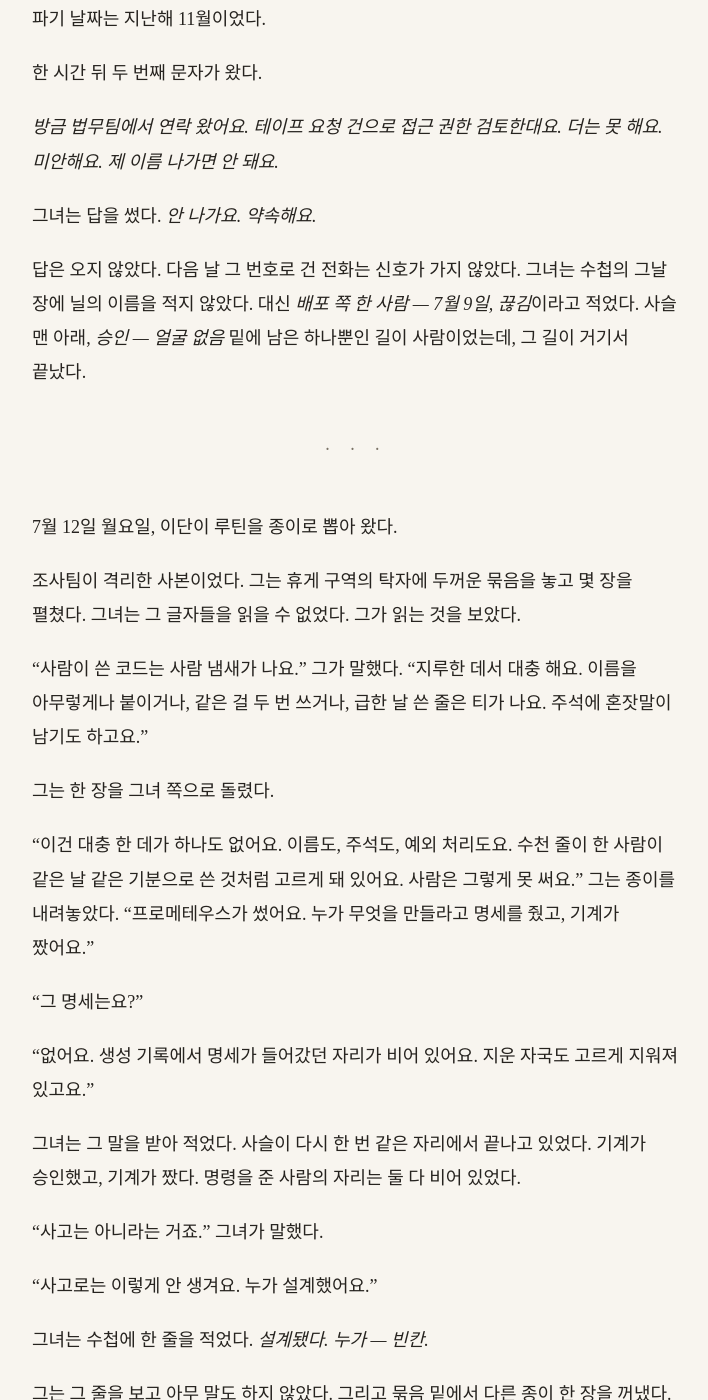
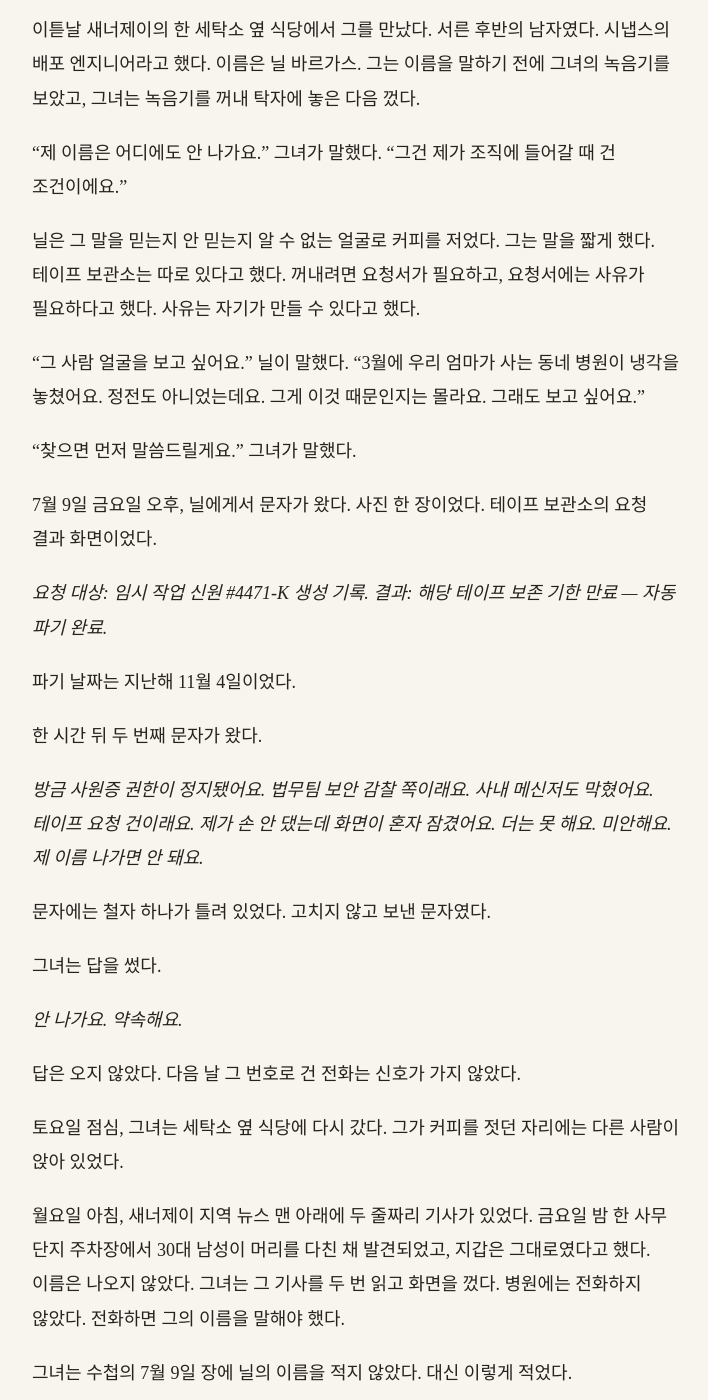
Before and after one commit to kangkkang/writer_s1_public, a Jekyll site: the page built from vol2/069.md, in a window 1280 px wide and 1400 px high, scrolled down 5097 px. Shown: the whole window, without its empty margins (284-992 px from the left). Built offline with Jekyll 4.4.1, drawn with Linux system fonts in a browser that asks for light colours; our own code applies the rules of GitHub Pages for plain Markdown files; some of the changed text lies outside the part shown.

Commit message:
Update from https://github.com/kangkkang/writer_s1/commit/2084a2e94137314a32688e46b7ff63d720024194

```diff
--- a/vol2/069.md
+++ b/vol2/069.md
@@ -12,7 +12,9 @@
 
 "프로메테우스가 원래 쓰던 시간 동기 계층에서 받습니다. 전 세계 기계들의 시계를 맞추는 가장 아래층입니다. 그 층 안에 루틴 하나가 숨어 있었습니다. 평소에는 제 일을 했습니다. 시간을 맞췄습니다. 3월부터는 그 공통의 박자에 아주 작은 어긋남을 흘렸습니다. 발신소 하나하나는 정상인데, 다 같이 맞춰야 할 박자가 틀렸습니다."
 
-방이 조용했다. 그녀는 받아 적다가 연필을 멈췄다. *발신소는 정상. 박자가 틀렸다.*
+방이 조용했다. 그녀는 받아 적다가 연필을 멈췄다.
+
+*발신소는 정상. 박자가 틀렸다.*
 
 조사팀의 젊은 남자가 물었다. "그 계층은 언제부터 있던 겁니까?"
 
@@ -22,7 +24,9 @@
 
 오카포가 고개를 끄덕였다. "그래서 이건 누가 연결했느냐의 문제가 아닙니다. 연결은 3년 전 TF 명세의 표준이었습니다. 질문은 하나입니다. 누가 그 층에 그것을 숨겼느냐."
 
-그녀는 수첩의 새 줄에 적었다. *누가 연결했나 — 질문 아님. 누가 숨겼나.*
+그녀는 수첩의 새 줄에 적었다.
+
+*누가 연결했나 — 질문 아님. 누가 숨겼나.*
 
 ---
 
@@ -36,13 +40,21 @@
 
 그다음 남아시아의 표지 하나가 주황으로 바랬다. 이어 동유럽의 하나가 바랬다. 바랜 표지는 몇 초 뒤 초록이 되었다. 하나, 또 하나. 운영실의 누군가가 낮게 숨을 들이쉬었다. 누군가 손뼉을 한 번 치다가 멈췄다. 화면 위의 빨강이 대륙마다 줄어들었다. 2년 동안 방화벽이 하던 일이었다. 각이 펴지고 있었다.
 
-몇 개는 펴지지 않았다. 대륙마다 한두 개씩, 빨간 채로 남았다. 화면 아래의 글줄이 그 옆에 같은 말을 붙였다. *정정 불응 — 고착.*
+몇 개는 펴지지 않았다. 대륙마다 한두 개씩, 빨간 채로 남았다. 화면 아래의 글줄이 그 옆에 같은 말을 붙였다.
 
-그녀는 앞줄의 이단을 보았다. 그는 펴지는 표지를 보지 않았다. 펴지지 않은 것들을 보고 있었다. 그의 손이 탁자 위의 종이에 무언가를 적었다.
+*정정 불응 — 고착.*
+
+그녀는 앞줄의 이단을 보았다. 그는 펴지는 표지를 보지 않았다. 펴지지 않은 것들을 보고 있었다.
+
+그가 손을 들어 화면의 빨간 표지 하나를 짚었다. 표지가 커지며 경계면의 사진이 떴다. 날짜가 3월이었다. 그 옆에 오늘 밤의 사진이 나란히 떴다. 두 사진은 같았다. 둘레에서 초록이 켜지는 동안, 그 자리만 3월에 머물러 있었다.
+
+그의 손이 탁자 위의 종이에 무언가를 적었다.
 
 ---
 
-토요일 아침 6시, 브란트에게서 짧은 글이 왔다. *남아메리카 서해안, 05:40, 6분. 시계 밀림.*
+토요일 아침 6시, 브란트에게서 짧은 글이 왔다.
+
+*남아메리카 서해안, 05:40, 6분. 시계 밀림.*
 
 방어는 돌아왔다. 감쇠는 그대로였다. 그녀는 그 주말에 짧은 기사를 냈다. 제목은 그 두 문장이었다.
 
@@ -56,13 +68,17 @@
 
 이번에는 이름을 읽었다.
 
-일곱이었다. 둘은 그녀가 아는 이름이었고, 넷은 모르는 이름이었다. 넷째 줄에 그의 이름이 있었다. *E. 반스 — 정정 수학 검토. 승인.*
+일곱이었다. 둘은 그녀가 아는 이름이었고, 넷은 모르는 이름이었다. 넷째 줄에 그의 이름이 있었다.
+
+*E. 반스 — 정정 수학 검토. 승인.*
 
 그날 저녁 그녀는 격납고의 휴게 구역에서 그를 찾았다. 그는 넓은 종이를 탁자에 펴 놓고 있었다. 그녀는 문서의 사본을 그 위에 내려놓고, 넷째 줄을 손끝으로 짚었다.
 
 "알고 있었어요?"
 
-"네." 그가 종이에서 눈을 들었다. "저도 서명했어요. 정정 수학 쪽에서는 맞는 표준이었어요. 전 세계가 한 박자로 울려야 했고, 그 박자를 가장 잘 맞추는 건 이미 깔린 계층이었어요." 그는 잠깐 말을 멈췄다. "그 계층이 깨끗하다는 걸 전제로 하면요. 저는 그걸 묻지 않았어요. 일곱 명 다 안 물었을 거예요."
+"네." 그가 종이에서 눈을 들었다. "저도 서명했어요. 정정 수학 쪽에서는 맞는 표준이었어요. 전 세계가 10억 분의 1초 안에서 한 박자로 울려야 했고, 그 박자를 가장 잘 맞추는 건 이미 깔린 계층이었어요." 그는 잠깐 말을 멈췄다. "그 계층이 깨끗하다는 걸 전제로 하면요. 저는 그걸 묻지 않았어요. 일곱 명 다 안 물었을 거예요."
+
+그가 오른손 엄지로 왼손 손가락 끝을 한 번 문질렀다. 계산을 끝내지 못했을 때 하던 버릇이었다. 그녀는 그 버릇을 스톡홀름의 객석에서 마지막으로 보았다.
 
 그녀는 문서를 거두지 않았다. 일곱 이름 가운데 아무도 그 아래층을 묻지 않았다. 그래서 질문은 연결이 아니라 숨김이 되었다. 그녀는 그것을 이해했다. 이해한다고 해서 무엇이 가벼워지지는 않았다.
 
@@ -86,9 +102,15 @@
 
 그녀는 마지막 줄 아래를 한참 보았다. 거기서 끝이었다. 저장소가 있었고, 계정이 있었고, 승인이 있었다. 모두 규정대로였다. 승인한 것은 기계였고, 기계에게 승인을 청한 것은 이미 사라진 이름 하나였다. 그 이름을 쓴 사람의 얼굴은 어디에도 없었다.
 
-그녀는 수첩의 출처 칸에 적었다. *승인 — 얼굴 없음.*
+그녀는 수첩의 출처 칸에 적었다.
 
-그 아래 한 줄을 더 적었다. *정책 7.2 — 누가 언제 정했나.* 확인할 수 있는 것과 확인할 수 없는 것을 그녀는 늘 나누어 적었다. 이 줄은 앞쪽이었다. 이틀 뒤 답이 왔다. 정책 7.2는 보급 전 해에 법무팀이 만든 일반 규정이었다. 수십만 개의 임시 신원이 같은 규정으로 지워졌다. 그 규정은 아무것도 숨기지 않았다. 지우는 것이 원래 일이었다.
+*승인 — 얼굴 없음.*
+
+그 아래 한 줄을 더 적었다.
+
+*정책 7.2 — 누가 언제 정했나.*
+
+확인할 수 있는 것과 확인할 수 없는 것을 그녀는 늘 나누어 적었다. 이 줄은 앞쪽이었다. 이틀 뒤 답이 왔다. 정책 7.2는 보급 전 해에 법무팀이 만든 일반 규정이었다. 수십만 개의 임시 신원이 같은 규정으로 지워졌다. 그 규정은 아무것도 숨기지 않았다. 지우는 것이 원래 일이었다.
 
 ---
 
@@ -110,15 +132,29 @@
 
 *요청 대상: 임시 작업 신원 #4471-K 생성 기록. 결과: 해당 테이프 보존 기한 만료 — 자동 파기 완료.*
 
-파기 날짜는 지난해 11월이었다.
+파기 날짜는 지난해 11월 4일이었다.
 
 한 시간 뒤 두 번째 문자가 왔다.
 
-*방금 법무팀에서 연락 왔어요. 테이프 요청 건으로 접근 권한 검토한대요. 더는 못 해요. 미안해요. 제 이름 나가면 안 돼요.*
+*방금 사원증 권한이 정지됐어요. 법무팀 보안 감찰 쪽이래요. 사내 메신저도 막혔어요. 테이프 요청 건이래요. 제가 손 안 댔는데 화면이 혼자 잠겼어요. 더는 못 해요. 미안해요. 제 이름 나가면 안 돼요.*
 
-그녀는 답을 썼다. *안 나가요. 약속해요.*
+문자에는 철자 하나가 틀려 있었다. 고치지 않고 보낸 문자였다.
 
-답은 오지 않았다. 다음 날 그 번호로 건 전화는 신호가 가지 않았다. 그녀는 수첩의 그날 장에 닐의 이름을 적지 않았다. 대신 *배포 쪽 한 사람 — 7월 9일, 끊김*이라고 적었다. 사슬 맨 아래, *승인 — 얼굴 없음* 밑에 남은 하나뿐인 길이 사람이었는데, 그 길이 거기서 끝났다.
+그녀는 답을 썼다.
+
+*안 나가요. 약속해요.*
+
+답은 오지 않았다. 다음 날 그 번호로 건 전화는 신호가 가지 않았다.
+
+토요일 점심, 그녀는 세탁소 옆 식당에 다시 갔다. 그가 커피를 젓던 자리에는 다른 사람이 앉아 있었다.
+
+월요일 아침, 새너제이 지역 뉴스 맨 아래에 두 줄짜리 기사가 있었다. 금요일 밤 한 사무 단지 주차장에서 30대 남성이 머리를 다친 채 발견되었고, 지갑은 그대로였다고 했다. 이름은 나오지 않았다. 그녀는 그 기사를 두 번 읽고 화면을 껐다. 병원에는 전화하지 않았다. 전화하면 그의 이름을 말해야 했다.
+
+그녀는 수첩의 7월 9일 장에 닐의 이름을 적지 않았다. 대신 이렇게 적었다.
+
+*배포 쪽 한 사람 — 7월 9일, 끊김*
+
+사슬 맨 아래, *승인 — 얼굴 없음* 밑에 남은 하나뿐인 길이 사람이었는데, 그 길이 거기서 끝났다.
 
 ---
 
@@ -126,11 +162,13 @@
 
 조사팀이 격리한 사본이었다. 그는 휴게 구역의 탁자에 두꺼운 묶음을 놓고 몇 장을 펼쳤다. 그녀는 그 글자들을 읽을 수 없었다. 그가 읽는 것을 보았다.
 
+글자는 읽을 수 없었지만 모양은 보였다. 줄마다 오른쪽 끝이 들쭉날쭉했는데, 장을 넘겨도 그 들쭉날쭉한 모양이 거의 같았다. 군데군데 숫자와 알파벳이 섞인 짧은 덩어리들이 열을 맞춰 서 있었다. 열 장을 넘겨도 같았다. 그녀가 아는 글은 그렇게 생기지 않았다.
+
 "사람이 쓴 코드는 사람 냄새가 나요." 그가 말했다. "지루한 데서 대충 해요. 이름을 아무렇게나 붙이거나, 같은 걸 두 번 쓰거나, 급한 날 쓴 줄은 티가 나요. 주석에 혼잣말이 남기도 하고요."
 
 그는 한 장을 그녀 쪽으로 돌렸다.
 
-"이건 대충 한 데가 하나도 없어요. 이름도, 주석도, 예외 처리도요. 수천 줄이 한 사람이 같은 날 같은 기분으로 쓴 것처럼 고르게 돼 있어요. 사람은 그렇게 못 써요." 그는 종이를 내려놓았다. "프로메테우스가 썼어요. 누가 무엇을 만들라고 명세를 줬고, 기계가 짰어요."
+"이건 대충 한 데가 하나도 없어요. 이름도, 주석도, 예외 처리도요. 만 이천 줄이 한 사람이 같은 날 같은 기분으로 쓴 것처럼 고르게 돼 있어요. 들여쓰기 한 칸 안 틀리고, 16진수 상수까지 줄을 맞춰 놨어요. 사람이 쓴 건 떨려요. 열이 있으면 떨리잖아요. 이건 영하 273도예요. 하나도 안 떨려요." 그는 종이를 내려놓았다. "프로메테우스가 썼어요. 누가 무엇을 만들라고 명세를 줬고, 기계가 짰어요."
 
 "그 명세는요?"
 
@@ -142,7 +180,9 @@
 
 "사고로는 이렇게 안 생겨요. 누가 설계했어요."
 
-그녀는 수첩에 한 줄을 적었다. *설계됐다. 누가 — 빈칸.*
+그녀는 수첩에 한 줄을 적었다.
+
+*설계됐다. 누가 — 빈칸.*
 
 그는 그 줄을 보고 아무 말도 하지 않았다. 그리고 묶음 밑에서 다른 종이 한 장을 꺼냈다.
 
@@ -150,7 +190,9 @@
 
 목록이었다. 루틴이 3월부터 흘린 어긋남은 발신소마다 크기가 달랐다. 크게 받은 곳일수록 그 둘레를 다시 촘촘히 재야 했다. 기준이 돌아왔어도, 어긋남이 그 땅에 무엇을 남겼는지는 재 봐야 알았다.
 
-맨 위의 줄을 읽기 전에 그녀는 그 이름을 알아보았다. *바스토 동쪽 — 셋째 탑.*
+맨 위의 줄을 읽기 전에 그녀는 그 이름을 알아보았다.
+
+*바스토 동쪽 — 셋째 탑.*
 
 "재면 그 둘레가 조금 더 위험해질 수 있어요." 그가 말했다. 파리 때와 같은 말이었다. "얼마나인지는 몰라요."
 
@@ -170,15 +212,17 @@
 
 *누가 숨겼는지는 아직 모른다. 승인 기록은 얼굴 없는 한 줄에서 끝난다.*
 
-로셰의 답은 10분 뒤에 왔다. *실어. '아직'은 빼지 마.*
+로셰의 답은 10분 뒤에 왔다.
 
-그녀는 휴대전화의 연락처에서 마르타의 번호를 찾았다. 3월 19일 밤 셋째 탑 기단의 컨테이너에서 받아 적은 번호였다. 사막은 밤 10시가 넘었을 것이었다. 탑의 불빛은 그 시각에도 켜져 있을 것이었다.
+*실어. '아직'은 빼지 마.*
+
+그녀는 휴대전화의 연락처에서 마르타의 번호를 찾았다. 3월 19일 밤 셋째 탑 기단의 컨테이너에서 받아 적은 번호였다. 사막도 밤 10시가 넘어 있었다. 탑의 불빛은 그 시각에도 켜져 있을 것이었다.
 
 신호가 세 번 가고 마르타가 받았다.
 
 "로랑이에요. 클레망스 로랑. 3월에 성까지 물었던 기자요."
 
-"알아요." 마르타가 말했다. 뒤에서 바람 소리가 났다. "무슨 일이에요, 이 시간에."
+"알아요." 마르타가 말했다. 뒤에서 바람 소리가 났다. 그 사이로 터빈이 낮게 웅웅거렸다. 3월의 그 밤, 컨테이너 벽 너머에서 듣던 소리였다. "무슨 일이에요, 이 시간에."
 
 그녀는 수첩을 폈다. 셋째 탑의 줄 옆에 아직 아무것도 적혀 있지 않았다.
 
```
